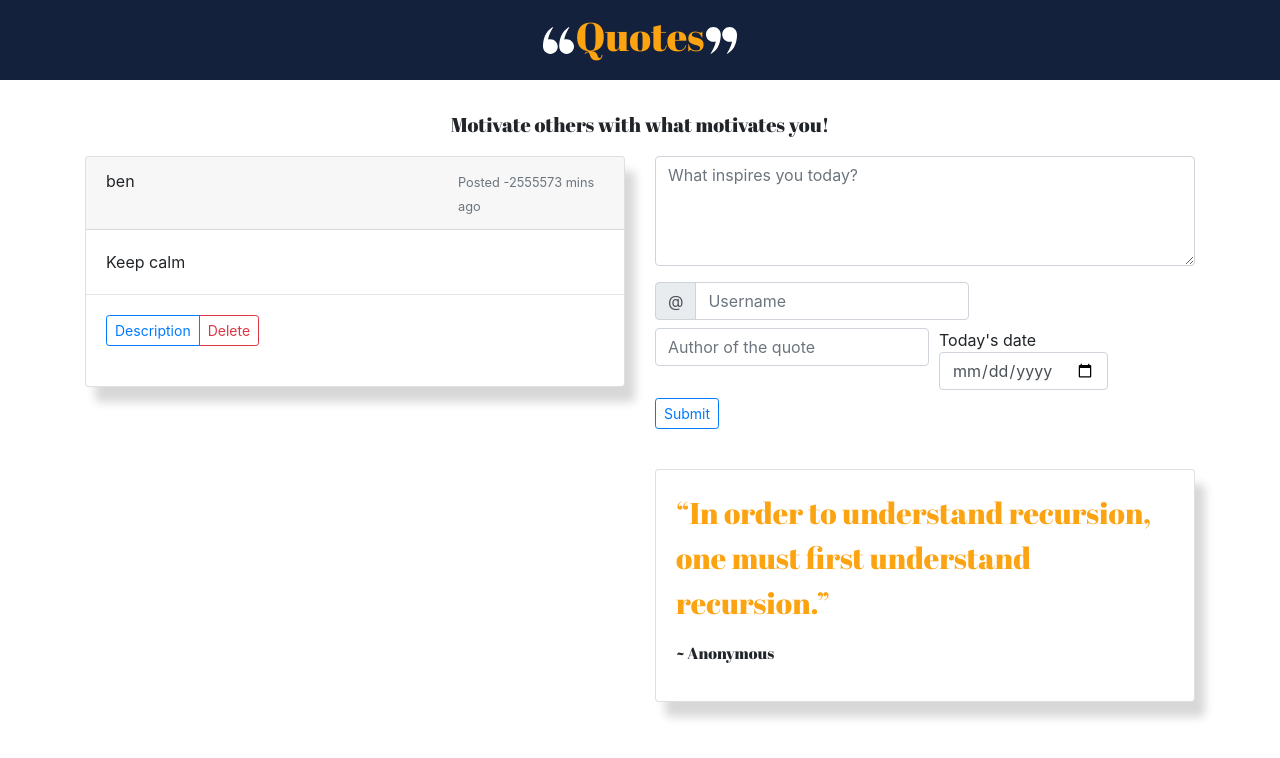
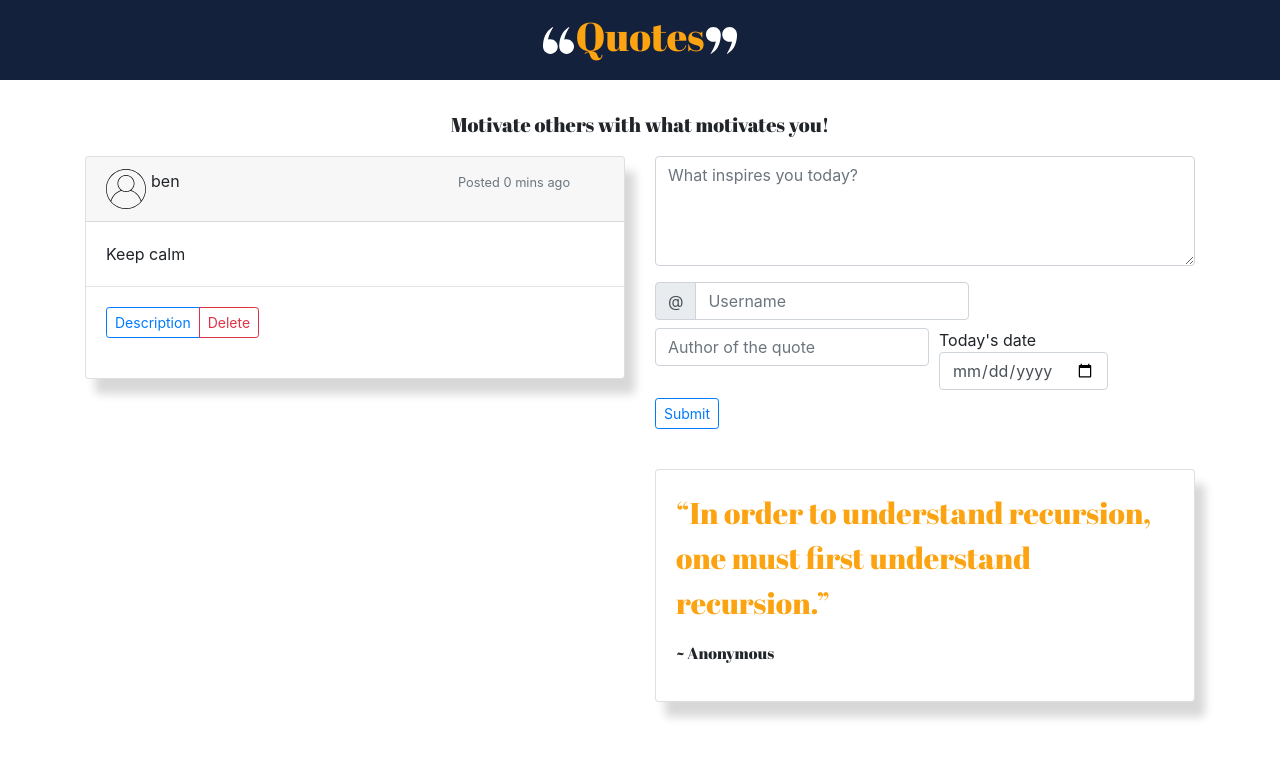
Before and after one commit to benruwel/Quotes, an Angular app: page / in a window 1280 px wide. Shown: the top 758 px of the page. Built offline with nearby package versions, Linux system fonts and the light colour scheme.

Commit message:
corrected time-passed pipe

```diff
--- a/src/app/components/quote/quote.component.css
+++ b/src/app/components/quote/quote.component.css
@@ -0,0 +1,8 @@
+.user img{
+    height: 40px;
+    margin-right: 5px;
+}
+.user{
+    display: flex;
+    flex-direction: row;
+}
--- a/src/app/components/quote/quote.component.html
+++ b/src/app/components/quote/quote.component.html
@@ -3,7 +3,10 @@
 <div class="card-header">
     <div class="row">
         <div class="col-8">
-            <p class="card-text"> {{ quote.user }}</p>
+            <div class="user">
+                <img src="../../../assets/profile.svg" alt="Profiel-image">
+                <p class="card-text"> {{ quote.user }}</p>
+            </div>
         </div>
         <div class="col-4">
             <p class="card-text"><small class="text-muted">Posted {{ quote.timePassed|timePassedCount }} mins ago</small></p>
--- a/src/app/components/view/view.component.ts
+++ b/src/app/components/view/view.component.ts
@@ -9,7 +9,7 @@ import { Component, OnInit } from '@angular/core';
 export class ViewComponent implements OnInit {
 
   quotes : Quote[] = [
-    new Quote(1, 'Keep calm', 'Ben Ruwel', 'ben', new Date(2020, 6, 14))
+    new Quote(1, 'Keep calm', 'Ben Ruwel', 'ben', new Date())
   ]
 
   constructor() { }
--- a/src/app/pipes/time-passed-count.pipe.ts
+++ b/src/app/pipes/time-passed-count.pipe.ts
@@ -13,9 +13,9 @@ export class TimePassedCountPipe implements PipeTransform {
     let today : Date = new Date();
     let todayWithTime : any = new Date(today.getTime())
 
-    var timeInSeconds = Math.round(( todayWithTime - postedTimeMilliseconds ) / 1000);
+    var timeInMinutes = Math.round(( todayWithTime - postedTimeMilliseconds ));
 
-    return timeInSeconds;
+    return timeInMinutes;
 
   }
 
```
Also changed, not shown: src/assets/profile.svg (added), 1 other file (tests, documents, lock files or other folders).
